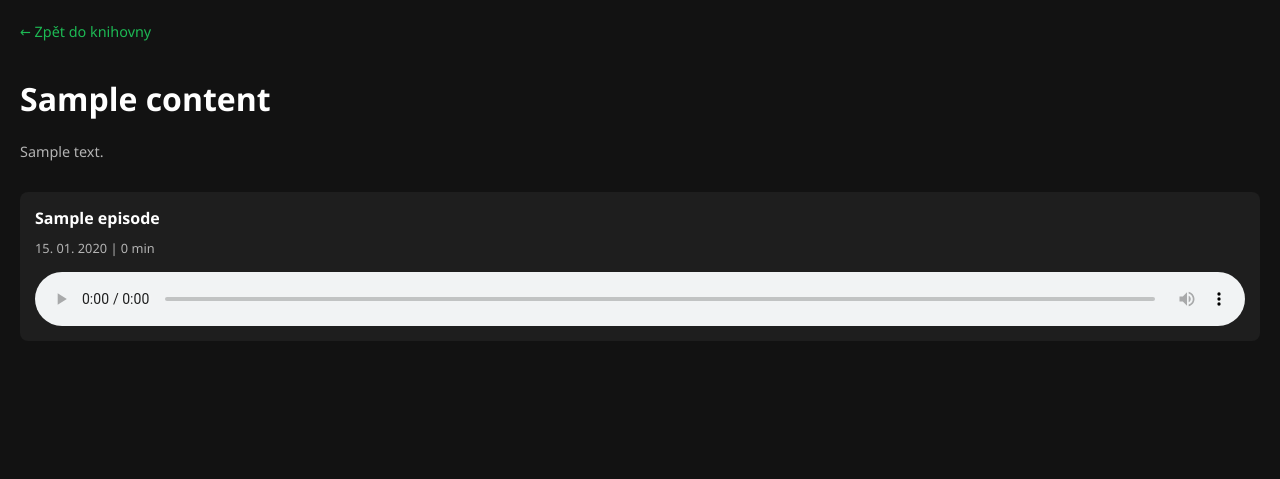
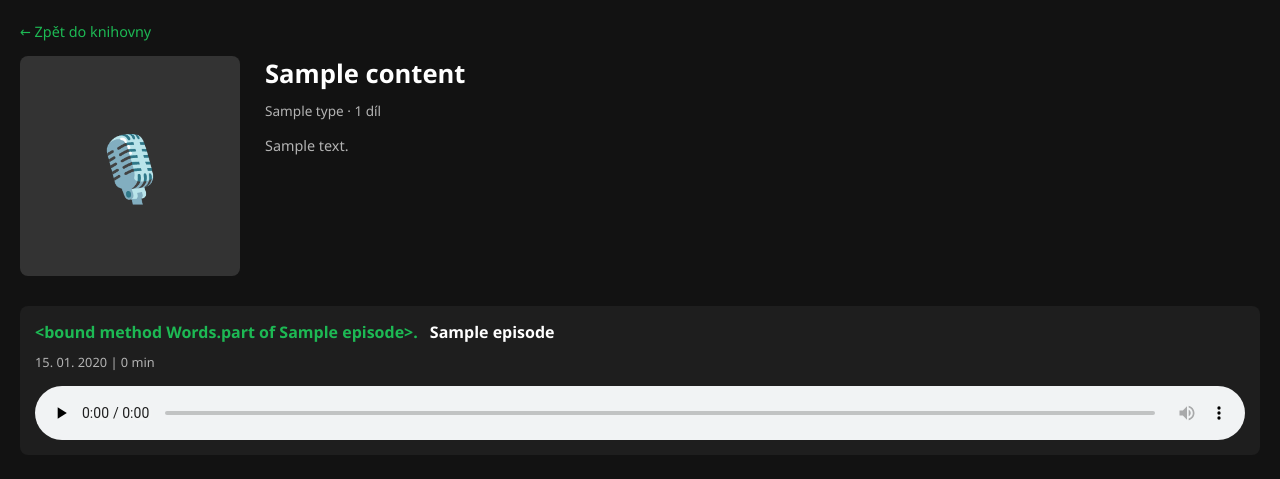
Before and after one commit to klimanek/cro-dl, a FastAPI app: template crodl/server/templates/detail.html in a window 1280 px wide. Shown: the top 479 px of the page. Run offline with FastAPI, Linux system fonts and the light colour scheme; the template is opened without the code that fills it: most values are stand-ins (such as "Sample title", 1, 10 or a date in 2020).

Commit message:
feat(web): show the library as a grid of works, one page per work
The home page assembled the collection list inside the route handler and ended
up with nothing but the "Místní soubory" entry, because the shows and series it
looked for were never stored (see the library commits).

The routes are thin again: they ask `LibraryService` for the works and render
them. The home page is a grid of cards - artwork, title, kind and the number of
parts ("1 díl", "3 díly", "12 dílů"), orphans last - and a work's page shows its
cover, description and parts in the order they should be played, each with a
player. Media URLs are built in one place (`media_url`), with the separators and
percent-encoding a file name may need.

```diff
--- a/crodl/server/app.py
+++ b/crodl/server/app.py
@@ -1,5 +1,9 @@
 import os
 import traceback
+from pathlib import Path
+from typing import Any, Optional
+from urllib.parse import quote
+
 from fastapi import FastAPI, Request
 from fastapi.staticfiles import StaticFiles
 from fastapi.middleware.cors import CORSMiddleware
@@ -8,12 +12,51 @@ from fastapi.responses import HTMLResponse, PlainTextResponse
 
 from crodl.server.api import router as api_router
 from crodl.library.repository import SqliteLibraryRepository
+from crodl.library.service import LibraryService
 from crodl.settings import DOWNLOAD_PATH
+
+
+def media_url(path: Optional[str]) -> Optional[str]:
+    """URL of a file under the download directory, as served on /library."""
+    if not path:
+        return None
+
+    try:
+        relative = Path(os.path.relpath(path, DOWNLOAD_PATH)).as_posix()
+    except ValueError:  # a file on another drive (Windows) has no relative path
+        return None
+
+    return "/library/" + quote(relative)
+
+
+def parts_label(count: int) -> str:
+    """Czech plural of "díl": 1 díl, 3 díly, 12 dílů."""
+    if count == 1:
+        return "1 díl"
+    if 2 <= count <= 4:
+        return f"{count} díly"
+
+    return f"{count} dílů"
+
+
+# Czech names of the kinds of work the library knows.
+TYPE_LABELS = {"show": "Pořad", "series": "Seriál", "orphans": "Bez metadat"}
+
+
+def template_helpers(request: Request) -> dict[str, Any]:
+    """What every template can use: media URLs, Czech labels, part counts."""
+    return {
+        "media_url": media_url,
+        "parts_label": parts_label,
+        "type_labels": TYPE_LABELS,
+    }
+
 
 # Get the path to the current file to locate templates
 current_dir = os.path.dirname(os.path.realpath(__file__))
 template_dir = os.path.join(current_dir, "templates")
 templates = Jinja2Templates(directory=template_dir)
+templates.context_processors.append(template_helpers)
 
 app = FastAPI(
     title="CRo-DL Library",
@@ -37,125 +80,44 @@ if os.path.exists(DOWNLOAD_PATH):
 app.include_router(api_router, prefix="/api")
 
 
+def library_service() -> LibraryService:
+    """The one place the routes reach the library through."""
+    return LibraryService(repository=SqliteLibraryRepository())
+
+
 @app.get("/", response_class=HTMLResponse)
 async def index(request: Request):
-    """Render the main library web interface showing unique shows and series."""
+    """Render the library: one card per work, each with its artwork."""
     try:
-        repo = SqliteLibraryRepository()
-        shows = await repo.get_all_shows()
-        series = await repo.get_all_series()
-        all_episodes = await repo.get_all_episodes()
-
-        unique_collections: dict[str, dict] = {}
-
-        # 1. Process Series
-        for sr in series:
-            episodes = await repo.get_episodes_by_series(sr.uuid)
-            if not episodes:
-                continue
-
-            thumb_url = None
-            if episodes[0].image_path:
-                rel_img = os.path.relpath(episodes[0].image_path, DOWNLOAD_PATH)
-                thumb_url = f"/library/{rel_img}"
-
-            unique_collections[sr.title] = {
-                "type": "series",
-                "id": sr.uuid,
-                "title": sr.title,
-                "thumb_url": thumb_url,
-                "count": len(episodes),
-            }
-
-        # 2. Process Shows
-        for s in shows:
-            if s.title in unique_collections:
-                episodes = await repo.get_episodes_by_show(s.uuid)
-                unique_collections[s.title]["count"] = max(
-                    unique_collections[s.title]["count"], len(episodes)
-                )
-                continue
-
-            episodes = await repo.get_episodes_by_show(s.uuid)
-            if not episodes:
-                continue
-
-            thumb_url = None
-            if episodes[0].image_path:
-                rel_img = os.path.relpath(episodes[0].image_path, DOWNLOAD_PATH)
-                thumb_url = f"/library/{rel_img}"
-
-            unique_collections[s.title] = {
-                "type": "show",
-                "id": s.uuid,
-                "title": s.title,
-                "thumb_url": thumb_url,
-                "count": len(episodes),
-            }
-
-        # 3. Process Orphaned Episodes (Manual Imports)
-        orphans = [e for e in all_episodes if not e.show_id and not e.series_id]
-        if orphans:
-            unique_collections["_orphans"] = {
-                "type": "orphans",
-                "id": "orphans",
-                "title": "Místní soubory",
-                "thumb_url": None,
-                "count": len(orphans),
-            }
+        collections = await library_service().overview()
 
         return templates.TemplateResponse(
             request=request,
             name="index.html",
-            context={"collections": list(unique_collections.values())},
+            context={
+                "collections": collections,
+                "works": len(collections),
+                "parts": sum(item.count for item in collections),
+            },
         )
     except Exception as e:
         error_msg = f"Error: {str(e)}\n\n{traceback.format_exc()}"
         return PlainTextResponse(error_msg, status_code=500)
 
 
-@app.get("/detail/{ctype}/{id}", response_class=HTMLResponse)
-async def detail(request: Request, ctype: str, id: str):
-    """Render the detail page for a show, series or orphaned episodes."""
+@app.get("/detail/{ctype}/{content_id}", response_class=HTMLResponse)
+async def detail(request: Request, ctype: str, content_id: str):
+    """Render one work with its parts, ready to play."""
     try:
-        repo = SqliteLibraryRepository()
+        content, episodes = await library_service().detail(ctype, content_id)
 
-        if ctype == "show":
-            content = await repo.get_show(id)
-            episodes = await repo.get_episodes_by_show(id)
-        elif ctype == "series":
-            content = await repo.get_series(id)
-            episodes = await repo.get_episodes_by_series(id)
-        else:
-            # Handle orphaned episodes
-            content = type(
-                "obj",
-                (object,),
-                {
-                    "title": "Místní soubory",
-                    "description": "Soubory importované bez metadat.",
-                },
-            )
-            all_episodes = await repo.get_all_episodes()
-            episodes = [e for e in all_episodes if not e.show_id and not e.series_id]
-
-        if not content:
+        if content is None:
             return PlainTextResponse("Not found", status_code=404)
-
-        processed_episodes = []
-        for ep in episodes:
-            ep_dict = ep.model_dump()
-            try:
-                rel_audio = os.path.relpath(ep.local_path, DOWNLOAD_PATH)
-                ep_dict["audio_url"] = f"/library/{rel_audio}"
-            except Exception:
-                ep_dict["audio_url"] = "#"
-            processed_episodes.append(ep_dict)
 
         return templates.TemplateResponse(
             request=request,
             name="detail.html",
-            context={"content": content, "episodes": processed_episodes, "type": ctype},
+            context={"content": content, "episodes": episodes, "type": ctype},
         )
     except Exception as e:
         return PlainTextResponse(str(e), status_code=500)
--- a/crodl/server/templates/detail.html
+++ b/crodl/server/templates/detail.html
@@ -19,15 +19,42 @@
             margin: 0;
             padding: 20px;
         }
-        header {
-            margin-bottom: 30px;
-        }
+        header { margin-bottom: 30px; }
         .back-link {
             text-decoration: none;
             color: var(--accent);
             font-size: 0.9em;
             display: inline-block;
             margin-bottom: 15px;
+        }
+        .work {
+            display: flex;
+            gap: 25px;
+            align-items: flex-start;
+            flex-wrap: wrap;
+        }
+        .work-cover {
+            width: 220px;
+            aspect-ratio: 1/1;
+            object-fit: cover;
+            border-radius: 8px;
+            background-color: #333;
+        }
+        .work-cover--placeholder {
+            display: flex;
+            align-items: center;
+            justify-content: center;
+            font-size: 4em;
+        }
+        .work-info { flex: 1; min-width: 260px; }
+        h1 { margin: 0 0 10px; font-size: 1.6em; }
+        .work-meta { color: var(--text-secondary); font-size: 0.85em; margin-bottom: 15px; }
+        .description {
+            font-size: 0.9em;
+            color: var(--text-secondary);
+            line-height: 1.5;
+            max-width: 800px;
+            margin-bottom: 30px;
         }
         .episode-list {
             display: flex;
@@ -42,35 +69,45 @@
             flex-direction: column;
             gap: 10px;
         }
+        .episode-head { display: flex; gap: 12px; align-items: baseline; }
+        .episode-part { color: var(--accent); font-weight: bold; }
         .episode-title { font-weight: bold; }
         .episode-meta { font-size: 0.8em; color: var(--text-secondary); }
         .episode-player { width: 100%; margin-top: 5px; }
-        .description {
-            font-size: 0.9em;
-            color: var(--text-secondary);
-            line-height: 1.4;
-            max-width: 800px;
-            margin-bottom: 30px;
-        }
     </style>
 </head>
 <body>
     <header>
         <a href="/" class="back-link">← Zpět do knihovny</a>
-        <h1>{{ content.title }}</h1>
-        <div class="description">{{ content.description }}</div>
+        <div class="work">
+            {% if media_url(content.image_path) %}
+                <img src="{{ media_url(content.image_path) }}" alt="{{ content.title }}" class="work-cover">
+            {% else %}
+                <div class="work-cover work-cover--placeholder">🎙️</div>
+            {% endif %}
+            <div class="work-info">
+                <h1>{{ content.title }}</h1>
+                <div class="work-meta">
+                    {{ type_labels.get(type, type) }} · {{ parts_label(episodes|length) }}
+                </div>
+                <div class="description">{{ content.description }}</div>
+            </div>
+        </div>
     </header>
 
     <div class="episode-list">
         {% for ep in episodes %}
         <div class="episode-item">
-            <div class="episode-title">{{ ep.title }}</div>
+            <div class="episode-head">
+                {% if ep.part %}<span class="episode-part">{{ ep.part }}.</span>{% endif %}
+                <span class="episode-title">{{ ep.title }}</span>
+            </div>
             <div class="episode-meta">
                 {{ ep.broadcast_at.strftime('%d. %m. %Y') if ep.broadcast_at else '' }}
                 {% if ep.duration %} | {{ ep.duration // 60 }} min {% endif %}
             </div>
-            <audio controls class="episode-player">
-                <source src="{{ ep.audio_url }}" type="audio/mpeg">
+            <audio controls class="episode-player" preload="none">
+                <source src="{{ media_url(ep.local_path) }}" type="audio/mpeg">
                 Tvůj prohlížeč nepodporuje přehrávání.
             </audio>
         </div>
```
Also changed, not shown: crodl/server/templates/index.html (+19 -6 lines).
